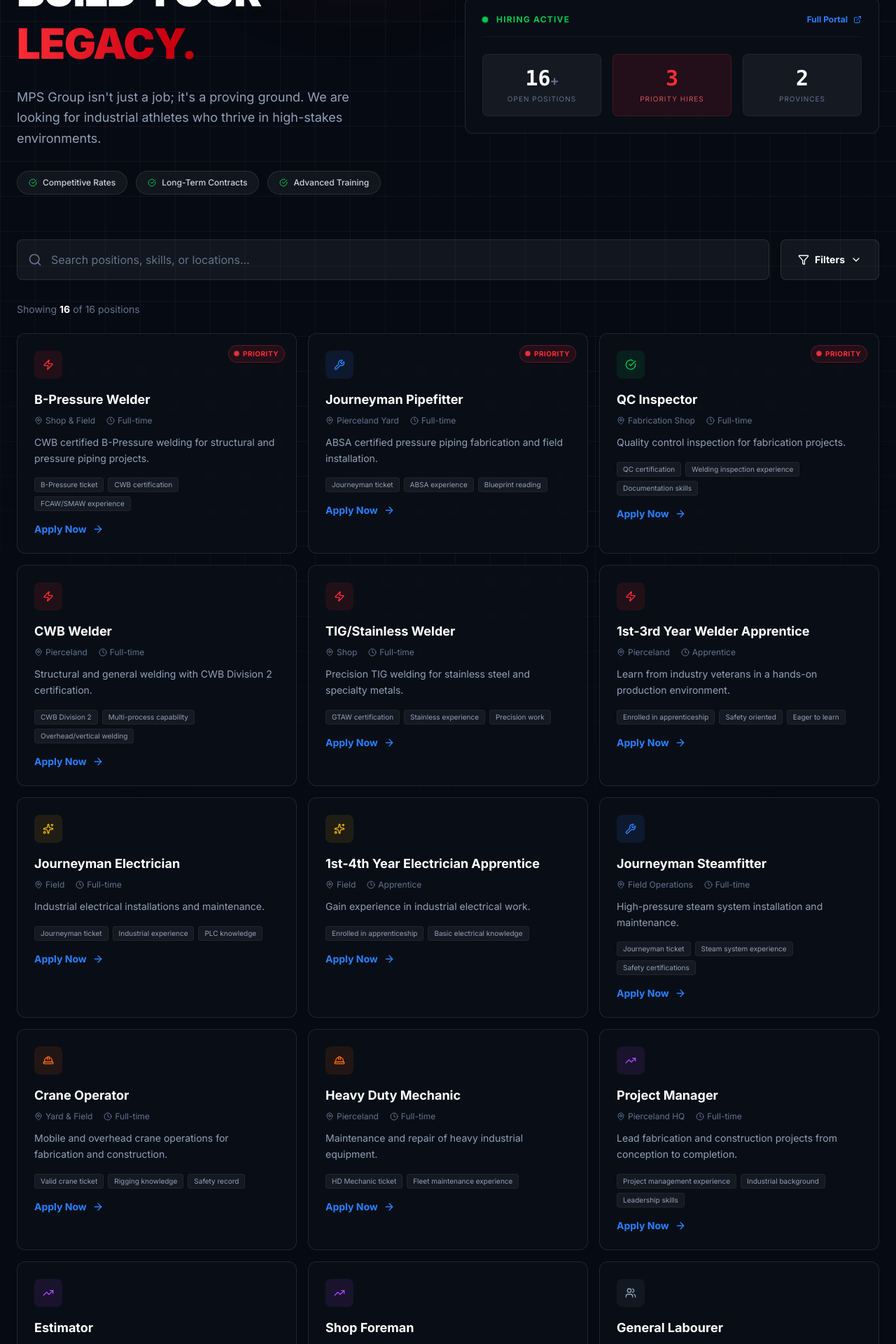
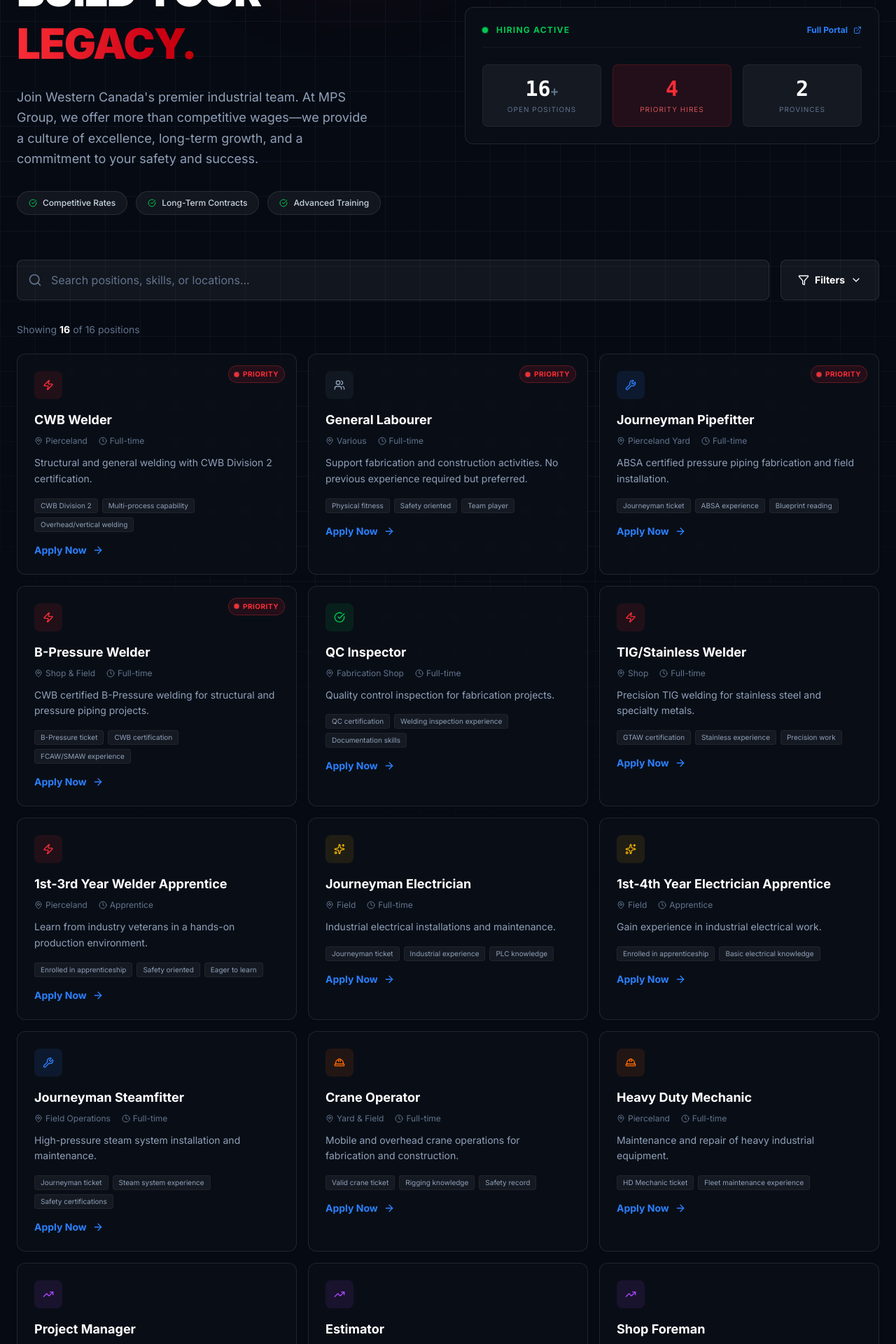
Before and after one commit to Bushels/MPS-Group, a Next.js app: page /careers in a window 1280 px wide. Shown: the part 220-2140 px from the top of the page at 70% size. Built offline with nearby package versions, Linux system fonts and the light colour scheme.

Commit message:
Update content: prioritize job listings, update tagline, and link pipe storage

```diff
--- a/app/page.tsx
+++ b/app/page.tsx
@@ -412,13 +412,22 @@
 
               <p className="max-w-xl text-lg leading-relaxed text-slate-400">
                 136 Acres of industrial capacity. To celebrate our 20th anniversary, we are offering{' '}
-                <span className="font-bold text-white">zero storage fees</span> for new pipe. The
-                future of logistics is transparent.
+                <a
+                  href="https://www.mpsgroup.ca/pipevault"
+                  target="_blank"
+                  rel="noopener noreferrer"
+                  className="font-bold text-white transition-colors hover:text-red-500"
+                >
+                  zero storage fees
+                </a>{' '}
+                for new pipe. The future of logistics is transparent.
               </p>
 
               <div className="flex flex-col gap-4 sm:flex-row">
                 <a
-                  href="#pipevault-signup"
+                  href="https://www.mpsgroup.ca/pipevault"
+                  target="_blank"
+                  rel="noopener noreferrer"
                   className="group flex items-center justify-center gap-3 rounded bg-red-700 px-8 py-4 text-sm font-bold tracking-widest text-white uppercase transition-all hover:bg-red-600 hover:shadow-[0_0_20px_rgba(211,47,47,0.4)]"
                 >
                   Request Storage
--- a/components/CareerPortal.tsx
+++ b/components/CareerPortal.tsx
@@ -45,14 +45,25 @@
 // Jobs data synced with Wix hiring system
 const JOBS: Job[] = [
   {
-    id: 'b-pressure-welder',
-    title: 'B-Pressure Welder',
+    id: 'cwb-welder',
+    title: 'CWB Welder',
     category: 'Welding',
-    location: 'Shop & Field',
+    location: 'Pierceland',
     type: 'Full-time',
     urgency: 'high',
-    description: 'CWB certified B-Pressure welding for structural and pressure piping projects.',
-    requirements: ['B-Pressure ticket', 'CWB certification', 'FCAW/SMAW experience'],
+    description: 'Structural and general welding with CWB Division 2 certification.',
+    requirements: ['CWB Division 2', 'Multi-process capability', 'Overhead/vertical welding'],
+  },
+  {
+    id: 'labourer',
+    title: 'General Labourer',
+    category: 'General Labour',
+    location: 'Various',
+    type: 'Full-time',
+    urgency: 'high',
+    description:
+      'Support fabrication and construction activities. No previous experience required but preferred.',
+    requirements: ['Physical fitness', 'Safety oriented', 'Team player'],
   },
   {
     id: 'journeyman-pipefitter',
@@ -65,24 +76,24 @@
     requirements: ['Journeyman ticket', 'ABSA experience', 'Blueprint reading'],
   },
   {
+    id: 'b-pressure-welder',
+    title: 'B-Pressure Welder',
+    category: 'Welding',
+    location: 'Shop & Field',
+    type: 'Full-time',
+    urgency: 'high',
+    description: 'CWB certified B-Pressure welding for structural and pressure piping projects.',
+    requirements: ['B-Pressure ticket', 'CWB certification', 'FCAW/SMAW experience'],
+  },
+  {
     id: 'qc-inspector',
     title: 'QC Inspector',
     category: 'QA/QC',
     location: 'Fabrication Shop',
     type: 'Full-time',
-    urgency: 'high',
+    urgency: 'medium',
     description: 'Quality control inspection for fabrication projects.',
     requirements: ['QC certification', 'Welding inspection experience', 'Documentation skills'],
-  },
-  {
-    id: 'cwb-welder',
-    title: 'CWB Welder',
-    category: 'Welding',
-    location: 'Pierceland',
-    type: 'Full-time',
-    urgency: 'medium',
-    description: 'Structural and general welding with CWB Division 2 certification.',
-    requirements: ['CWB Division 2', 'Multi-process capability', 'Overhead/vertical welding'],
   },
   {
     id: 'tig-welder',
@@ -185,16 +196,6 @@
     requirements: ['Trade background', 'Supervisory experience', 'Production planning'],
   },
   {
-    id: 'labourer',
-    title: 'General Labourer',
-    category: 'General Labour',
-    location: 'Various',
-    type: 'Full-time',
-    urgency: 'normal',
-    description: 'Support fabrication and construction activities.',
-    requirements: ['Physical fitness', 'Safety oriented', 'Team player'],
-  },
-  {
     id: 'administrator',
     title: 'Administrator',
     category: 'Administration',
@@ -236,7 +237,11 @@
   'QA/QC': { bg: 'bg-green-500/10', text: 'text-green-500', border: 'border-green-500/30' },
   Management: { bg: 'bg-purple-500/10', text: 'text-purple-500', border: 'border-purple-500/30' },
   Administration: { bg: 'bg-cyan-500/10', text: 'text-cyan-500', border: 'border-cyan-500/30' },
-  'General Labour': { bg: 'bg-slate-500/10', text: 'text-slate-400', border: 'border-slate-500/30' },
+  'General Labour': {
+    bg: 'bg-slate-500/10',
+    text: 'text-slate-400',
+    border: 'border-slate-500/30',
+  },
 };
 
 // Wix application portal URL
@@ -271,12 +276,12 @@
     <section id="careers" className="relative overflow-hidden bg-[#060a12] px-6 py-32">
       {/* Animated Background Grid */}
       <div className="pointer-events-none absolute inset-0">
-        <div className="absolute inset-0 bg-[linear-gradient(rgba(20,30,48,0.5)_1px,transparent_1px),linear-gradient(90deg,rgba(20,30,48,0.5)_1px,transparent_1px)] bg-[size:50px_50px] [mask-image:radial-gradient(ellipse_80%_50%_at_50%_0%,black_70%,transparent_100%)]"></div>
+        <div className="absolute inset-0 bg-[linear-gradient(rgba(20,30,48,0.5)_1px,transparent_1px),linear-gradient(90deg,rgba(20,30,48,0.5)_1px,transparent_1px)] [mask-image:radial-gradient(ellipse_80%_50%_at_50%_0%,black_70%,transparent_100%)] bg-[size:50px_50px]"></div>
       </div>
 
       {/* Glowing Orbs */}
       <div className="pointer-events-none absolute top-0 left-1/4 h-96 w-96 -translate-y-1/2 rounded-full bg-red-600/10 blur-3xl"></div>
-      <div className="pointer-events-none absolute bottom-0 right-1/4 h-96 w-96 translate-y-1/2 rounded-full bg-blue-600/10 blur-3xl"></div>
+      <div className="pointer-events-none absolute right-1/4 bottom-0 h-96 w-96 translate-y-1/2 rounded-full bg-blue-600/10 blur-3xl"></div>
 
       <div className="relative z-10 mx-auto max-w-[1400px]">
         {/* Header */}
@@ -292,8 +297,9 @@
               </span>
             </h2>
             <p className="mb-8 max-w-lg text-lg leading-relaxed text-slate-400">
-              MPS Group isn&apos;t just a job; it&apos;s a proving ground. We are looking for
-              industrial athletes who thrive in high-stakes environments.
+              Join Western Canada's premier industrial team. At MPS Group, we offer more than
+              competitive wages—we provide a culture of excellence, long-term growth, and a
+              commitment to your safety and success.
             </p>
 
             {/* Benefits */}
@@ -343,7 +349,9 @@
                   </div>
                 </div>
                 <div className="rounded-lg border border-red-500/20 bg-red-500/10 p-4 text-center">
-                  <div className="mb-1 font-mono text-3xl font-bold text-red-500">{urgentCount}</div>
+                  <div className="mb-1 font-mono text-3xl font-bold text-red-500">
+                    {urgentCount}
+                  </div>
                   <div className="text-[10px] tracking-widest text-red-400/80 uppercase">
                     Priority Hires
                   </div>
@@ -370,7 +378,7 @@
                 placeholder="Search positions, skills, or locations..."
                 value={searchQuery}
                 onChange={(e) => setSearchQuery(e.target.value)}
-                className="w-full rounded-lg border border-white/10 bg-white/5 py-4 pr-4 pl-12 text-white placeholder-slate-500 outline-none transition-all focus:border-red-500/50 focus:bg-white/10"
+                className="w-full rounded-lg border border-white/10 bg-white/5 py-4 pr-4 pl-12 text-white placeholder-slate-500 transition-all outline-none focus:border-red-500/50 focus:bg-white/10"
               />
             </div>
             <button
```
